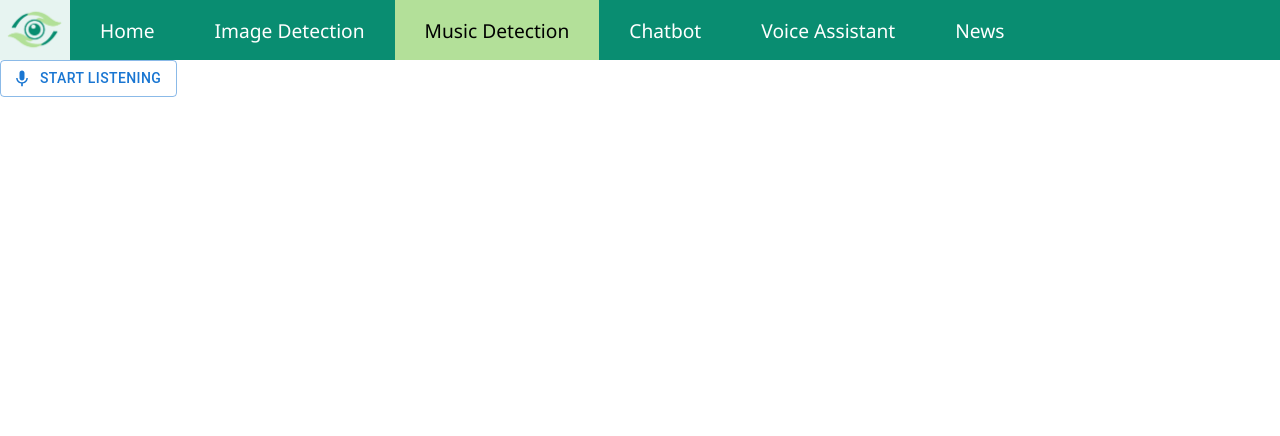
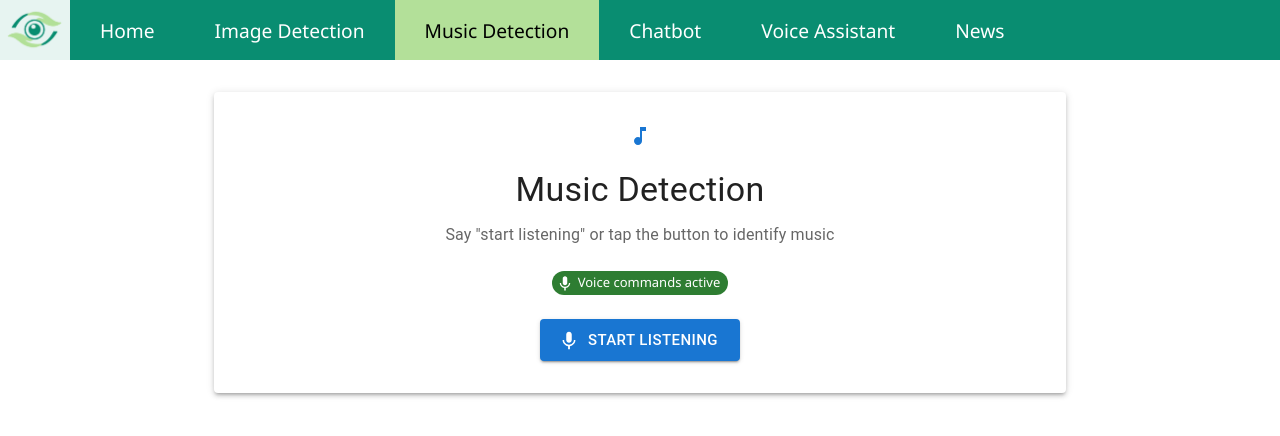
Before and after one commit to VietHungUET/SightTech, a React (Vite) app in the folder frontend/: page /music in a window 1280 px wide. Shown: the top 436 px of the page. Built offline with nearby package versions, Linux system fonts and the light colour scheme.

Commit message:
[Style] Add MusicDetection css

```diff
--- /dev/null
+++ b/frontend/src/pages/MusicDetection.css
@@ -0,0 +1,107 @@
+.music-detection-container {
+    padding-top: 32px;
+    padding-bottom: 32px;
+}
+
+.music-detection-paper {
+    padding: 32px;
+    border-radius: 24px;
+}
+
+.music-detection-header {
+    text-align: center;
+    margin-bottom: 16px;
+}
+
+.music-detection-icon {
+    font-size: 60px;
+    color: #1976d2;
+    margin-bottom: 16px;
+}
+
+.music-detection-title {
+    font-weight: bold;
+}
+
+.music-detection-subtitle {
+    color: rgba(0, 0, 0, 0.6);
+}
+
+.music-detection-voice-status {
+    display: flex;
+    justify-content: center;
+    margin-bottom: 24px;
+}
+
+.music-detection-voice-chip {
+    margin-top: 8px;
+}
+
+.music-detection-content {
+    display: flex;
+    flex-direction: column;
+    align-items: center;
+    gap: 24px;
+}
+
+.music-detection-button {
+    padding: 12px 32px;
+    border-radius: 24px;
+    font-size: 1.1rem;
+    min-width: 200px;
+    box-shadow: 0px 3px 5px rgba(0, 0, 0, 0.2);
+}
+
+.music-detection-loading {
+    display: flex;
+    flex-direction: column;
+    align-items: center;
+    gap: 16px;
+}
+
+.music-detection-loading-text {
+    color: rgba(0, 0, 0, 0.6);
+    font-weight: 500;
+}
+
+.music-detection-result-card {
+    max-width: 500px;
+    width: 100%;
+    margin-top: 16px;
+    box-shadow: 0px 4px 10px rgba(0, 0, 0, 0.25);
+    border-radius: 24px;
+}
+
+.music-detection-cover {
+    object-fit: cover;
+}
+
+.music-detection-result-content {
+    padding: 24px;
+}
+
+.music-detection-result-title {
+    font-weight: bold;
+    color: #1976d2;
+}
+
+.music-detection-result-info {
+    display: flex;
+    flex-direction: column;
+    gap: 12px;
+    margin-top: 16px;
+}
+
+.music-detection-info-row {
+    display: flex;
+    align-items: center;
+    gap: 8px;
+}
+
+.music-detection-info-text {
+    color: rgba(0, 0, 0, 0.6);
+}
+
+.music-detection-timestamp {
+    margin-top: 16px;
+}
--- a/frontend/src/pages/MusicDetection.jsx
+++ b/frontend/src/pages/MusicDetection.jsx
@@ -1,21 +1,100 @@
 import React, {useState, useRef, useEffect} from 'react';
-import {Button} from '@mui/material'
+import {
+    Button,
+    Card,
+    CardContent,
+    CardMedia,
+    Typography,
+    Box,
+    CircularProgress,
+    Chip,
+    Container,
+    Paper,
+    Fade
+} from '@mui/material';
+import {KeyboardVoice, StopCircle, MusicNote, Album, Person, CalendarToday} from "@mui/icons-material";
 import userAPI, {API_BASE_URL} from "../utils/userAPI.jsx";
 import {speech} from "../utils/utils.jsx";
-import {KeyboardVoice, StopCircle} from "@mui/icons-material";
+import './MusicDetection.css';
 
 export default function MusicDetection() {
     const [isListening, setIsListening] = useState(false);
     const [result, setResult] = useState(null);
     const [isProcessing, setIsProcessing] = useState(false);
+    const [isVoiceCommandActive, setIsVoiceCommandActive] = useState(false);
     const mediaRecorderRef = useRef(null);
     const audioChunksRef = useRef([]);
+    const timeoutRef = useRef(null);
+    const recognitionRef = useRef(null);
 
     useEffect(() => {
-        const introduction = (
-            "This is the Music Detection mode."
-        );
+        const introduction = "This is the Music Detection mode. Say 'start listening' to begin detecting music.";
         speech(introduction);
+
+        // Initialize speech recognition
+        const SpeechRecognition = window.SpeechRecognition || window.webkitSpeechRecognition;
+        if (SpeechRecognition) {
+            const recognition = new SpeechRecognition();
+            recognition.continuous = true;
+            recognition.interimResults = false;
+            recognition.lang = 'en-US';
+
+            recognition.onresult = (event) => {
+                const transcript = event.results[event.results.length - 1][0].transcript.toLowerCase().trim();
+                console.log('Voice command:', transcript);
+
+                if (transcript.includes('start') || transcript.includes('start listening') || transcript.includes('start detection')) {
+                    if (!isListening && !isProcessing) {
+                        speech('Starting music detection');
+                        startListening();
+                    }
+                } else if (transcript.includes('stop listening') || transcript.includes('stop detection')) {
+                    if (isListening) {
+                        stopListening();
+                    }
+                }
+            };
+
+            recognition.onerror = (event) => {
+                console.error('Speech recognition error:', event.error);
+                if (event.error === 'no-speech') {
+                    // Restart recognition if no speech detected
+                    recognition.start();
+                }
+            };
+
+            recognition.onend = () => {
+                // Automatically restart recognition if it stops
+                if (isVoiceCommandActive) {
+                    try {
+                        recognition.start();
+                    } catch (e) {
+                        console.log('Recognition restart failed:', e);
+                    }
+                }
+            };
+
+            recognitionRef.current = recognition;
+
+            // Start voice command recognition
+            try {
+                recognition.start();
+                setIsVoiceCommandActive(true);
+            } catch (e) {
+                console.error('Failed to start voice recognition:', e);
+            }
+        } else {
+            console.warn('Speech recognition not supported in this browser');
+        }
+
+        return () => {
+            if (timeoutRef.current) {
+                clearTimeout(timeoutRef.current);
+            }
+            if (recognitionRef.current) {
+                recognitionRef.current.stop();
+            }
+        };
     }, []);
 
     const startListening = async () => {
@@ -41,17 +120,30 @@ export default function MusicDetection() {
 
             mediaRecorder.start();
             setIsListening(true);
+
+            timeoutRef.current = setTimeout(() => {
+                if (mediaRecorderRef.current && mediaRecorderRef.current.state === 'recording') {
+                    mediaRecorderRef.current.stop();
+                    setIsListening(false);
+                    setIsProcessing(true);
+                    speech("Processing the music");
+                }
+            }, 10000);
         } catch (err) {
             speech('Microphone access denied. Please allow microphone access.');
         }
     };
 
     const stopListening = () => {
-        if (mediaRecorderRef.current && isListening) {
+        if (timeoutRef.current) {
+            clearTimeout(timeoutRef.current);
+        }
+
+        if (mediaRecorderRef.current && mediaRecorderRef.current.state === 'recording') {
             mediaRecorderRef.current.stop();
             setIsListening(false);
             setIsProcessing(true);
-            speech("Stop Listening. Processing the music");
+            speech("Processing the music");
         }
     };
 
@@ -62,8 +154,6 @@ export default function MusicDetection() {
 
             const response = await userAPI.postMusicDetection(formData);
             const data = response.data;
-
-            console.log(data);
 
             if (data.success) {
                 setResult({
@@ -76,11 +166,10 @@ export default function MusicDetection() {
                     audioPath: data.audio_path ? `${API_BASE_URL}${data.audio_path}` : null,
                     timestamp: new Date().toLocaleTimeString()
                 });
-                console.log(data);
                 setTimeout(() => {
                     speech("The song is " + data.music_info?.title
                         + ". It was composed by " + data.music_info?.artist
-                    + "and released on " + data.music_info?.release_date);
+                        + " and released on " + data.music_info?.release_date);
                 }, 1000);
             } else {
                 speech('Unable to identify the music. Please try again.');
@@ -93,32 +182,110 @@ export default function MusicDetection() {
     };
 
     return (
-        <div>
+        <Container maxWidth="md" className="music-detection-container">
+            <Paper elevation={3} className="music-detection-paper">
+                <Box className="music-detection-header">
+                    <MusicNote className="music-detection-icon" />
+                    <Typography variant="h4" gutterBottom className="music-detection-title">
+                        Music Detection
+                    </Typography>
+                    <Typography variant="body1" className="music-detection-subtitle">
+                        Say "start listening" or tap the button to identify music
+                    </Typography>
+                </Box>
+
+                {isVoiceCommandActive && (
+                    <Box className="music-detection-voice-status">
+                        <Chip
+                            icon={<KeyboardVoice />}
+                            label="Voice commands active"
+                            color="success"
+                            size="small"
+                            className="music-detection-voice-chip"
+                        />
+                    </Box>
+                )}
+
+                <Box className="music-detection-content">
                     <Button
-                variant={isListening ? "contained" : "outlined"}
+                        variant={isListening ? "contained" : "contained"}
                         color={isListening ? "error" : "primary"}
                         onClick={isListening ? stopListening : startListening}
+                        disabled={isProcessing}
+                        size="large"
                         startIcon={isListening ? <StopCircle /> : <KeyboardVoice />}
+                        className="music-detection-button"
                     >
                         {isListening ? "Stop Listening" : "Start Listening"}
                     </Button>
-            {isListening && <span className="voice-status">Listening...</span>}
-            <div>
-                {isProcessing ? "Processing..." :
-                    result &&
-                    <div>
-                        <div>
-                            {"result : " + "The song is " + result.title
-                            + ". It was composed by " + result.artist
-                            + " and released on " + result.releaseDate}
-                        </div>
-                        <div style={{width : "200px", height : "200px"}}>
-                            <img src={result.coverImage} alt="" style={{width:'100%', height:'100%'}} />
-                        </div>
-                    </div>
-                }
 
-            </div>
-        </div>
+                    {(isListening || isProcessing) && (
+                        <Fade in={isListening || isProcessing}>
+                            <Box className="music-detection-loading">
+                                <CircularProgress size={60} thickness={4} />
+                                <Typography variant="body1" className="music-detection-loading-text">
+                                    {isListening ? "Listening to music..." : "Identifying music..."}
+                                </Typography>
+                            </Box>
+                        </Fade>
+                    )}
+
+                    {result && !isProcessing && (
+                        <Fade in={Boolean(result)}>
+                            <Card className="music-detection-result-card">
+                                {result.coverImage && (
+                                    <CardMedia
+                                        component="img"
+                                        height="300"
+                                        image={result.coverImage}
+                                        alt={result.title}
+                                        className="music-detection-cover"
+                                    />
+                                )}
+                                <CardContent className="music-detection-result-content">
+                                    <Typography variant="h5" gutterBottom className="music-detection-result-title">
+                                        {result.title}
+                                    </Typography>
+
+                                    <Box className="music-detection-result-info">
+                                        <Box className="music-detection-info-row">
+                                            <Person color="action" />
+                                            <Typography variant="body1" className="music-detection-info-text">
+                                                <strong>Artist:</strong> {result.artist}
+                                            </Typography>
+                                        </Box>
+
+                                        {result.album && (
+                                            <Box className="music-detection-info-row">
+                                                <Album color="action" />
+                                                <Typography variant="body1" className="music-detection-info-text">
+                                                    <strong>Album:</strong> {result.album}
+                                                </Typography>
+                                            </Box>
+                                        )}
+
+                                        {result.releaseDate && (
+                                            <Box className="music-detection-info-row">
+                                                <CalendarToday color="action" />
+                                                <Typography variant="body1" className="music-detection-info-text">
+                                                    <strong>Released:</strong> {result.releaseDate}
+                                                </Typography>
+                                            </Box>
+                                        )}
+                                    </Box>
+
+                                    <Chip
+                                        label={`Detected at ${result.timestamp}`}
+                                        size="small"
+                                        className="music-detection-timestamp"
+                                        variant="outlined"
+                                    />
+                                </CardContent>
+                            </Card>
+                        </Fade>
+                    )}
+                </Box>
+            </Paper>
+        </Container>
     );
 }
```
Lines whose indentation alone changed are shown as unchanged.
